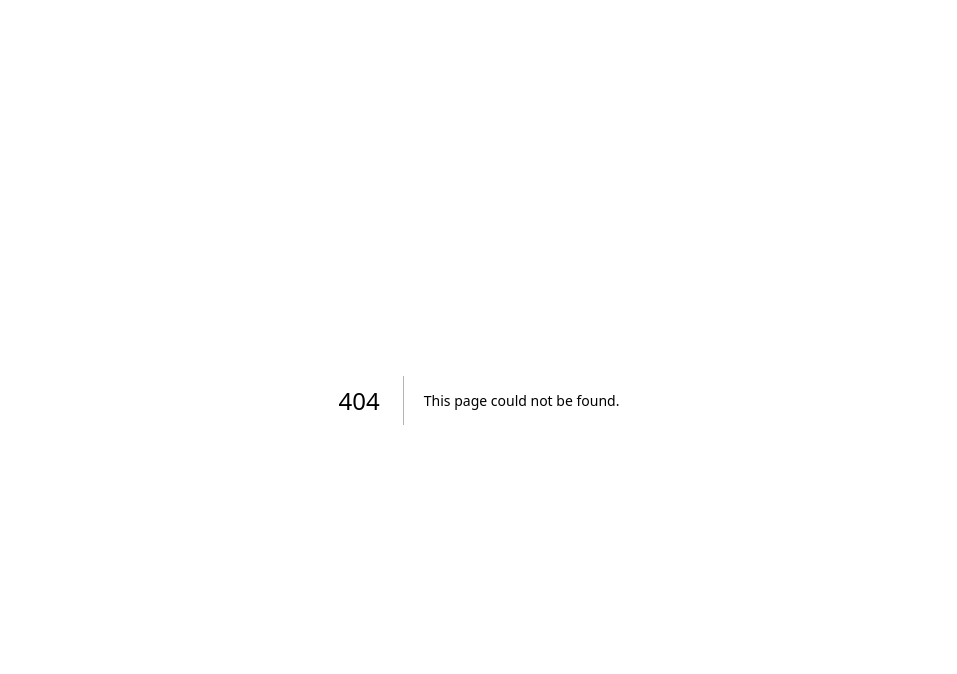
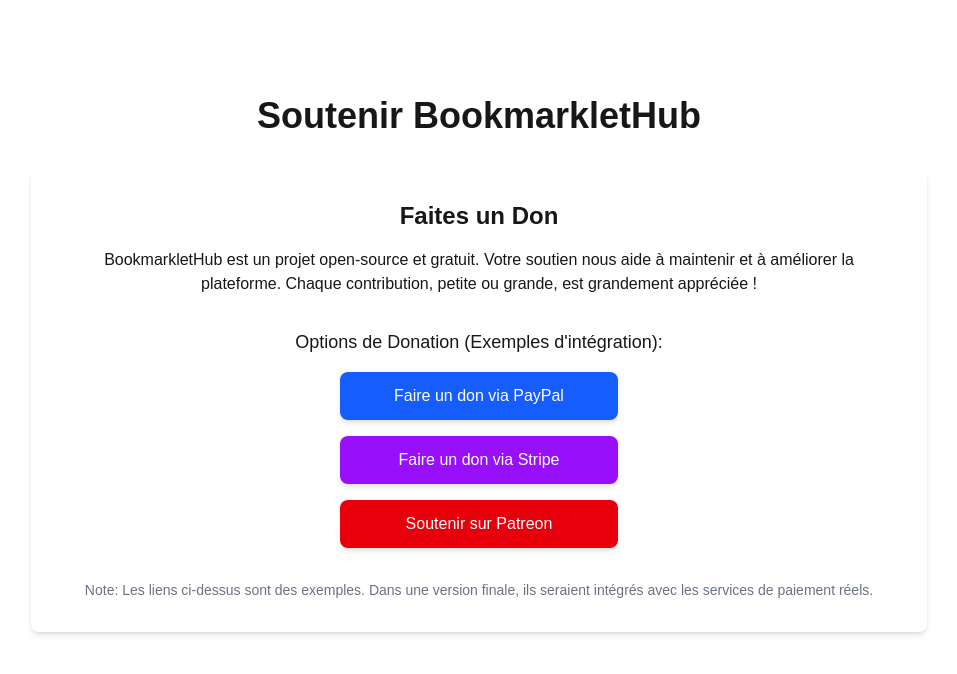
Before and after one commit to HOUDAILLE/BookmarkletHub, a Next.js app: page /donate in a window 1280 px wide. Before the commit this address had no page. Shown: the top 674 px of the page, without its empty margins (161-1118 px from the left). Built offline with nearby package versions, Linux system fonts and the light colour scheme.

Commit message:
feat: Implement donation page with placeholder options

```diff
--- /dev/null
+++ b/src/app/donate/page.tsx
@@ -0,0 +1,50 @@
+// src/app/donate/page.tsx
+
+"use client";
+
+export default function DonatePage() {
+  return (
+    <main className="flex min-h-screen flex-col items-center justify-start p-24">
+      <h1 className="text-4xl font-bold mb-8">Soutenir BookmarkletHub</h1>
+
+      <div className="w-full max-w-4xl bg-white p-8 rounded-lg shadow-md mb-8 text-center">
+        <h2 className="text-2xl font-semibold mb-4">Faites un Don</h2>
+        <p className="mb-4">
+          BookmarkletHub est un projet open-source et gratuit. Votre soutien nous aide à maintenir et à améliorer la plateforme.
+          Chaque contribution, petite ou grande, est grandement appréciée !
+        </p>
+
+        <div className="mt-8">
+          <p className="text-lg font-medium mb-4">Options de Donation (Exemples d'intégration):</p>
+          <div className="flex flex-col items-center space-y-4">
+            <a
+              href="#"
+              onClick={(e) => { e.preventDefault(); alert('Intégration PayPal à venir'); }}
+              className="w-full md:w-1/2 lg:w-1/3 px-6 py-3 bg-blue-600 text-white rounded-lg shadow-md hover:bg-blue-700 transition duration-300"
+            >
+              Faire un don via PayPal
+            </a>
+            <a
+              href="#"
+              onClick={(e) => { e.preventDefault(); alert('Intégration Stripe à venir'); }}
+              className="w-full md:w-1/2 lg:w-1/3 px-6 py-3 bg-purple-600 text-white rounded-lg shadow-md hover:bg-purple-700 transition duration-300"
+            >
+              Faire un don via Stripe
+            </a>
+            <a
+              href="#"
+              onClick={(e) => { e.preventDefault(); alert('Intégration Patreon à venir'); }}
+              className="w-full md:w-1/2 lg:w-1/3 px-6 py-3 bg-red-600 text-white rounded-lg shadow-md hover:bg-red-700 transition duration-300"
+            >
+              Soutenir sur Patreon
+            </a>
+          </div>
+        </div>
+
+        <p className="mt-8 text-sm text-gray-500">
+          Note: Les liens ci-dessus sont des exemples. Dans une version finale, ils seraient intégrés avec les services de paiement réels.
+        </p>
+      </div>
+    </main>
+  );
+}
```
